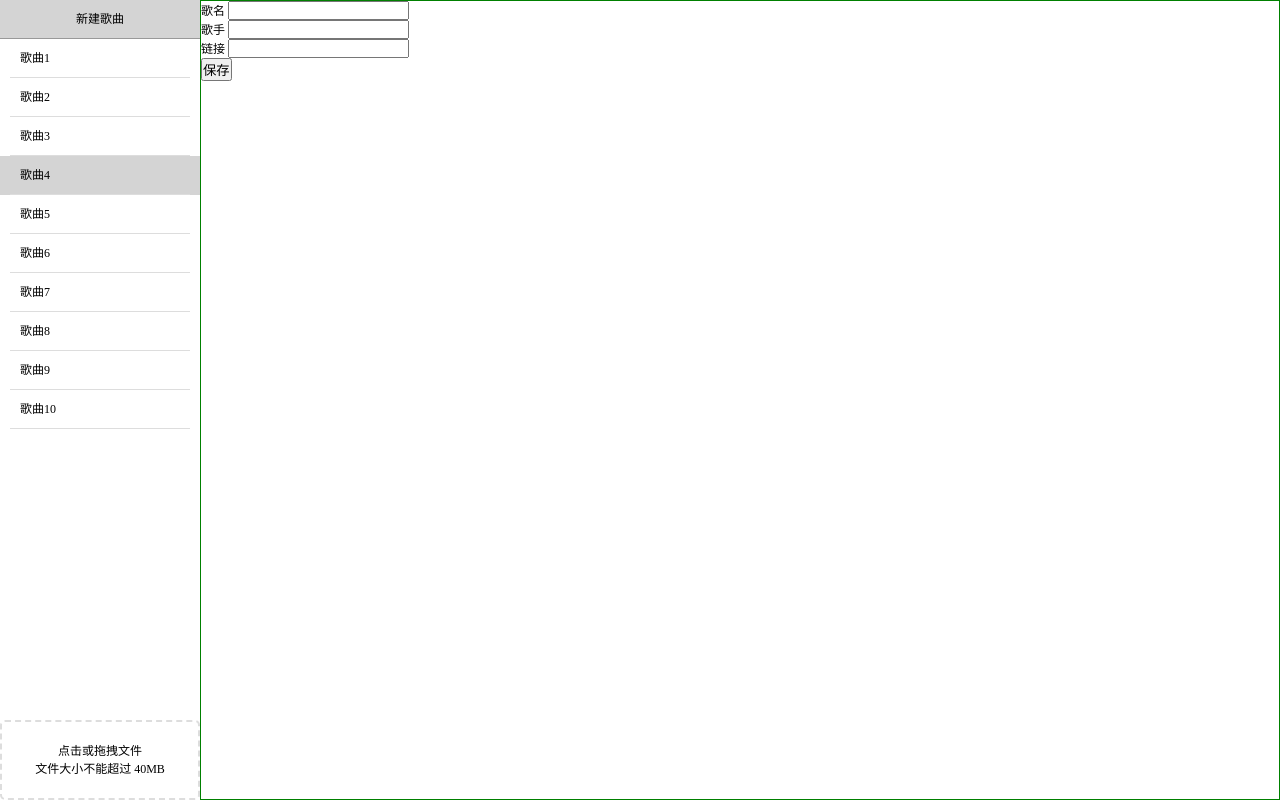
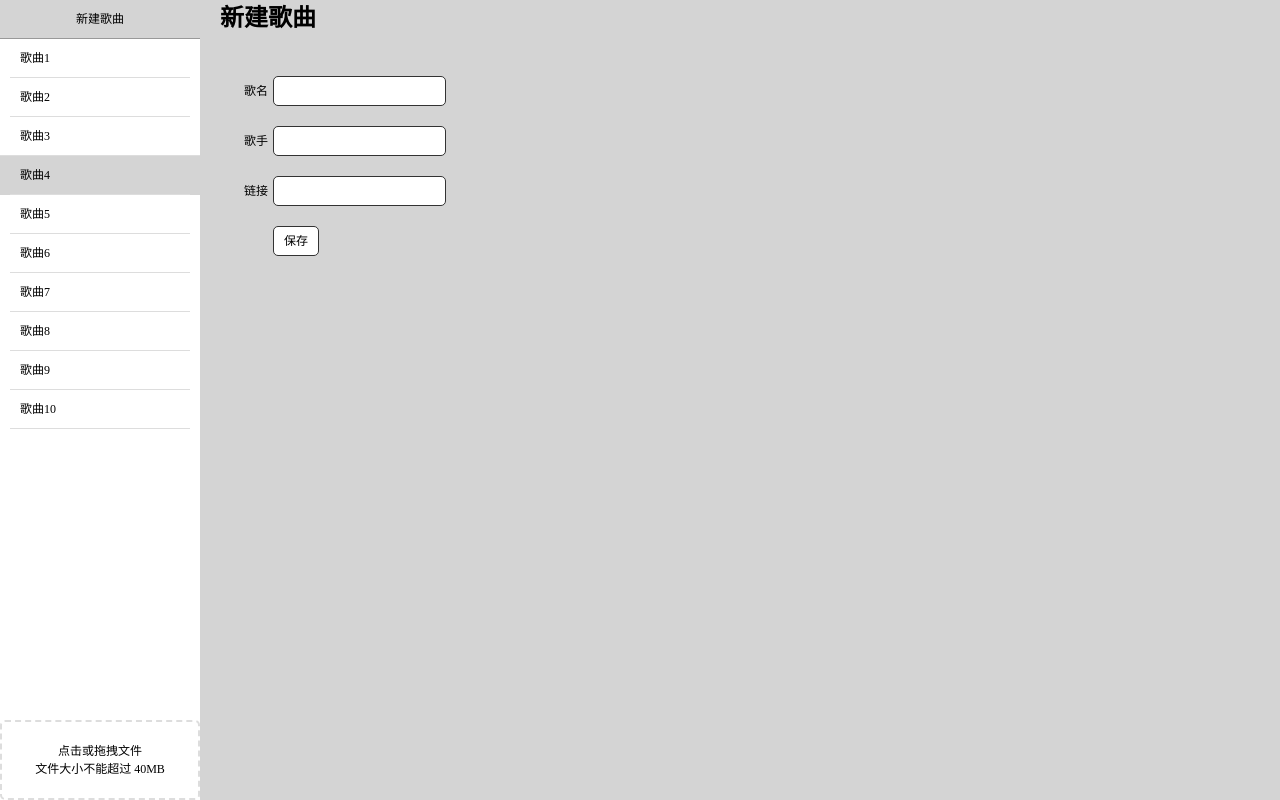
Before and after one commit to Hentaitang/163music-demo, a website: page src/admin.html in a window 1280 px wide. Drawn offline with Linux system fonts and the light colour scheme; no server answers.

Commit message:
adminPage css complet

```diff
--- a/src/admin.html
+++ b/src/admin.html
@@ -16,7 +16,7 @@
             <ul class="songList">
                 <li><div>歌曲1</div></li>
                 <li><div>歌曲2</div></li>
-                <li><div>歌曲3</div></li>
+                <li class="pre-active"><div>歌曲3</div></li>
                 <li class="active"><div>歌曲4</div></li>
                 <li><div>歌曲5</div></li>
                 <li><div>歌曲6</div></li>
@@ -35,6 +35,7 @@
             </div>
         </aside>
         <main>
+            <h1>新建歌曲</h1>
             <form class="form">
                 <div class="row">
                     <label for="songName">歌名</label>
@@ -48,7 +49,7 @@
                     <label for="url">链接</label>
                     <input type="text" id="url">
                 </div>
-                <div class="row">
+                <div class="row active">
                     <input type="submit" value="保存">
                 </div>
             </form>
--- a/src/css/default.css
+++ b/src/css/default.css
@@ -8,6 +8,7 @@ body{
     font-size: 12px;
     line-height: 1.5;
 }
+input{font: inherit; outline: none;}
 
 /* layout */
 .page{
@@ -23,7 +24,8 @@ body{
 
 .page > main{
     flex-grow: 1;
-    border: 1px solid green;
+    background-color: #d4d4d4;
+    padding-left: 20px;
 }
 
 .page > aside > .newSong{
@@ -51,8 +53,9 @@ body{
     background-color: #d4d4d4;
 }
 
-.page > aside > .upload{
-
+.page > aside > .songList > li.pre-active > div{
+    margin: 0;
+    padding: 10px 20px;
 }
 
 .page > aside > .upload > #container{
@@ -71,3 +74,41 @@ body{
     padding: 20px;
     text-align: center;
 }
+
+.page > main > .form{
+    padding-top: 20px;
+}
+
+.page > main > .form > .row{
+    margin: 20px 0;
+    display: flex;
+    align-items: center;
+}
+
+.page > main > .form > .row.active{
+    margin-left: calc(4em + 5px);
+}
+
+.page > main > .form > .row > label{
+    text-align: right;
+    margin-right: 5px;
+    width: 4em;
+}
+
+.page > main > .form > .row > input[type="text"]{
+    padding: 3px 8px;
+    border-radius: 5px;
+    border: 1px solid #333;
+    height: 30px;
+}
+
+.page > main > .form > .row > input[type="submit"],
+.page > main > .form > .row > input[type="button"],
+.page > main > .form > .row > button{
+    height: 30px;
+    padding-left: 10px;
+    padding-right: 10px;
+    border-radius: 5px;
+    background-color: #fff;
+    border: 1px solid #333;
+}
```
